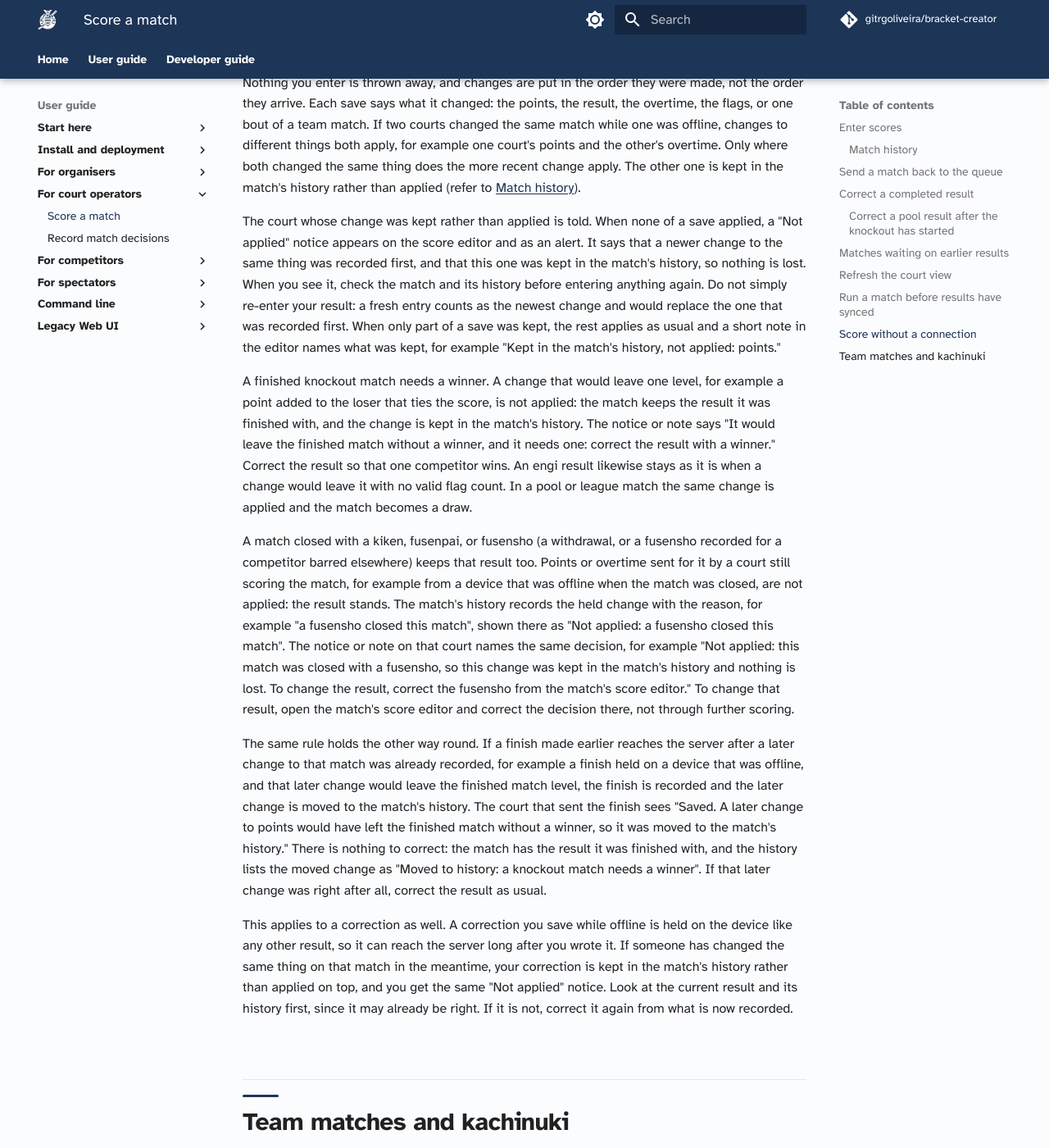
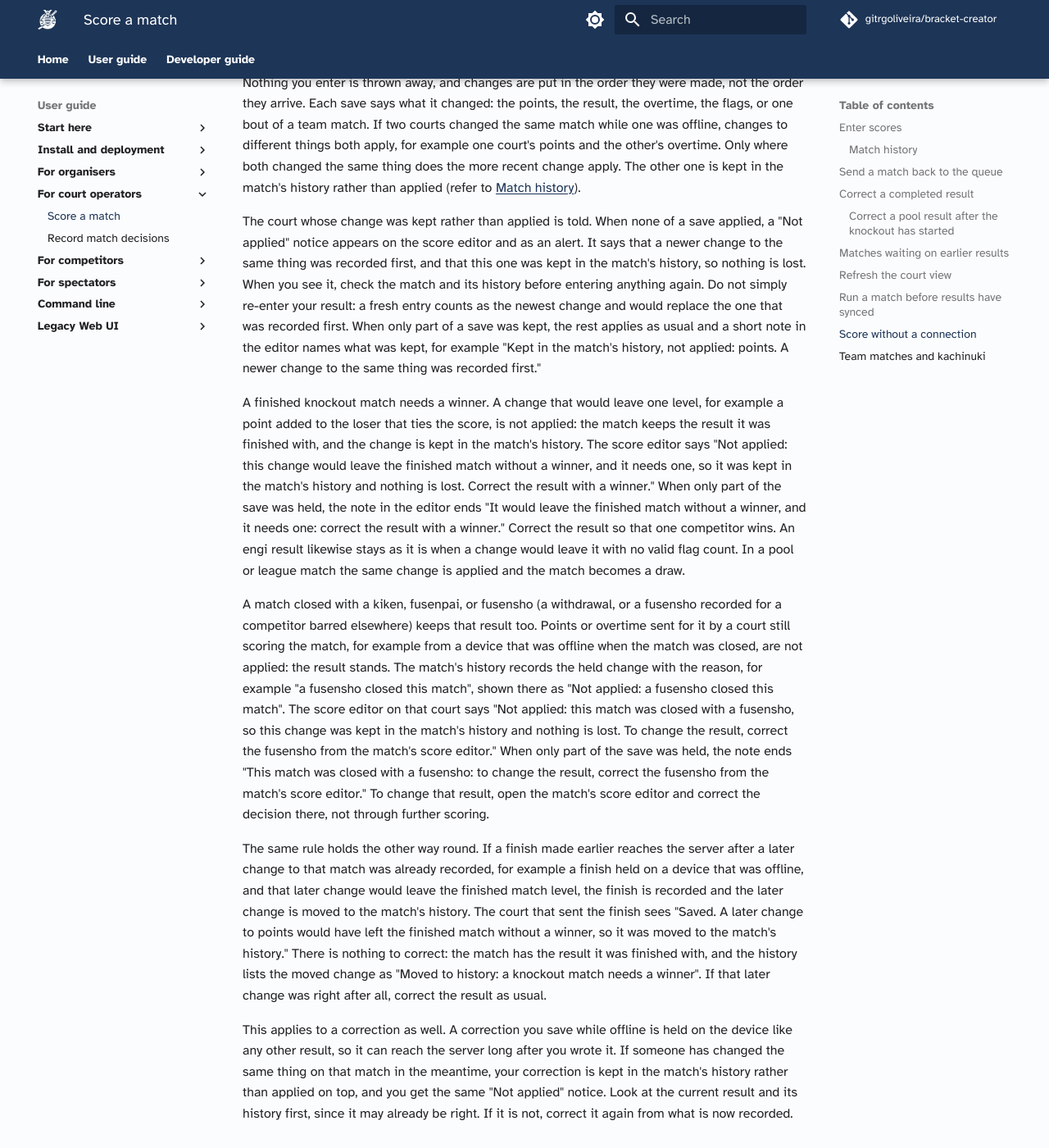
Before and after one commit to gitrgoliveira/bracket-creator, an MkDocs documentation site: the page built from docs/user-guide/court-operators/scoring-a-match.md, in a window 1280 px wide and 1400 px high, scrolled down 7611 px. Shown: the whole window at 82% size. Built offline with MkDocs 1.6.1 and Material for MkDocs 9.7.7, drawn with Linux system fonts in a browser that asks for light colours; comment, search, counter and statistics services are not loaded.

Commit message:
docs: history reasons in full, notices quoted as shown
A docs review of this PR found the history-reason lists in the data
model and the OpenAPI spec named four of the six reasons the server
records, leaving out the late finish kept with its scoreline and a
kiken, fusenpai or fusensho that already closed the match.

The scoring guide quoted the short note where the editor shows the
full banner, and cut one note before its last sentence. The override
and decision 409s named runningMatches without describing that body.
A table cell pointed at "the next row".

All now match the code.

Co-Authored-By: Claude Code <noreply@anthropic.com>

```diff
--- a/docs/user-guide/court-operators/scoring-a-match.md
+++ b/docs/user-guide/court-operators/scoring-a-match.md
@@ -94,11 +94,11 @@ The count in the bar at the top is also a button. Tap it to see everything held
 
 Nothing you enter is thrown away, and changes are put in the order they were made, not the order they arrive. Each save says what it changed: the points, the result, the overtime, the flags, or one bout of a team match. If two courts changed the same match while one was offline, changes to different things both apply, for example one court's points and the other's overtime. Only where both changed the same thing does the more recent change apply. The other one is kept in the match's history rather than applied (refer to [Match history](#match-history)).
 
-The court whose change was kept rather than applied is told. When none of a save applied, a "Not applied" notice appears on the score editor and as an alert. It says that a newer change to the same thing was recorded first, and that this one was kept in the match's history, so nothing is lost. When you see it, check the match and its history before entering anything again. Do not simply re-enter your result: a fresh entry counts as the newest change and would replace the one that was recorded first. When only part of a save was kept, the rest applies as usual and a short note in the editor names what was kept, for example "Kept in the match's history, not applied: points."
+The court whose change was kept rather than applied is told. When none of a save applied, a "Not applied" notice appears on the score editor and as an alert. It says that a newer change to the same thing was recorded first, and that this one was kept in the match's history, so nothing is lost. When you see it, check the match and its history before entering anything again. Do not simply re-enter your result: a fresh entry counts as the newest change and would replace the one that was recorded first. When only part of a save was kept, the rest applies as usual and a short note in the editor names what was kept, for example "Kept in the match's history, not applied: points. A newer change to the same thing was recorded first."
 
-A finished knockout match needs a winner. A change that would leave one level, for example a point added to the loser that ties the score, is not applied: the match keeps the result it was finished with, and the change is kept in the match's history. The notice or note says "It would leave the finished match without a winner, and it needs one: correct the result with a winner." Correct the result so that one competitor wins. An engi result likewise stays as it is when a change would leave it with no valid flag count. In a pool or league match the same change is applied and the match becomes a draw.
+A finished knockout match needs a winner. A change that would leave one level, for example a point added to the loser that ties the score, is not applied: the match keeps the result it was finished with, and the change is kept in the match's history. The score editor says "Not applied: this change would leave the finished match without a winner, and it needs one, so it was kept in the match's history and nothing is lost. Correct the result with a winner." When only part of the save was held, the note in the editor ends "It would leave the finished match without a winner, and it needs one: correct the result with a winner." Correct the result so that one competitor wins. An engi result likewise stays as it is when a change would leave it with no valid flag count. In a pool or league match the same change is applied and the match becomes a draw.
 
-A match closed with a kiken, fusenpai, or fusensho (a withdrawal, or a fusensho recorded for a competitor barred elsewhere) keeps that result too. Points or overtime sent for it by a court still scoring the match, for example from a device that was offline when the match was closed, are not applied: the result stands. The match's history records the held change with the reason, for example "a fusensho closed this match", shown there as "Not applied: a fusensho closed this match". The notice or note on that court names the same decision, for example "Not applied: this match was closed with a fusensho, so this change was kept in the match's history and nothing is lost. To change the result, correct the fusensho from the match's score editor." To change that result, open the match's score editor and correct the decision there, not through further scoring.
+A match closed with a kiken, fusenpai, or fusensho (a withdrawal, or a fusensho recorded for a competitor barred elsewhere) keeps that result too. Points or overtime sent for it by a court still scoring the match, for example from a device that was offline when the match was closed, are not applied: the result stands. The match's history records the held change with the reason, for example "a fusensho closed this match", shown there as "Not applied: a fusensho closed this match". The score editor on that court says "Not applied: this match was closed with a fusensho, so this change was kept in the match's history and nothing is lost. To change the result, correct the fusensho from the match's score editor." When only part of the save was held, the note ends "This match was closed with a fusensho: to change the result, correct the fusensho from the match's score editor." To change that result, open the match's score editor and correct the decision there, not through further scoring.
 
 The same rule holds the other way round. If a finish made earlier reaches the server after a later change to that match was already recorded, for example a finish held on a device that was offline, and that later change would leave the finished match level, the finish is recorded and the later change is moved to the match's history. The court that sent the finish sees "Saved. A later change to points would have left the finished match without a winner, so it was moved to the match's history." There is nothing to correct: the match has the result it was finished with, and the history lists the moved change as "Moved to history: a knockout match needs a winner". If that later change was right after all, correct the result as usual.
 
```
Also changed, not shown: docs/architecture/data-model.md (+5 -4 lines), docs/architecture/network-architecture.md (+1 -1 lines), specs/003-tournament-gap-closure/inputs/gaps_tournament_spec.md (+1 -1 lines), 1 other file.
